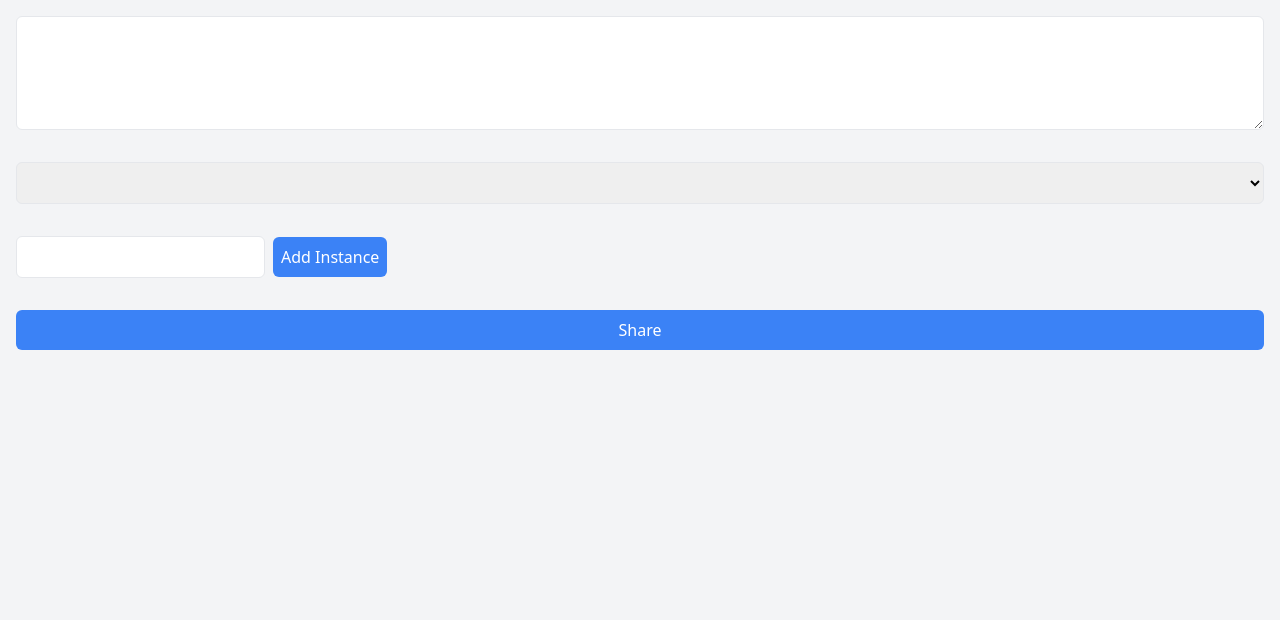
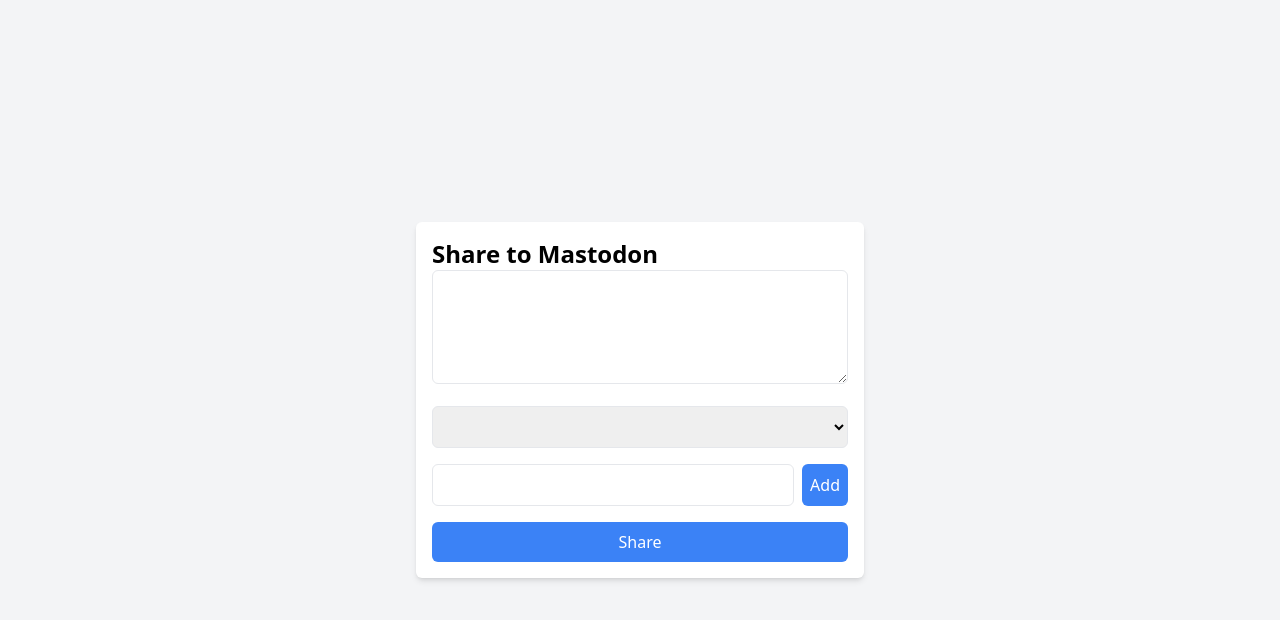
Before and after one commit to naaaaaaaaaaaf/mastoshare, a React (Create React App) app: page /share in a window 1280 px wide. Shown: the top 620 px of the page. Built offline with nearby package versions, Linux system fonts and the light colour scheme.

Commit message:
テキストエリアの中身を編集できないのを修正

```diff
--- a/src/ShareComponent.js
+++ b/src/ShareComponent.js
@@ -70,14 +70,17 @@
     }
 
     return (
-        <div className="flex flex-col min-h-screen bg-gray-100">
+        <div className="flex flex-col items-center justify-center min-h-screen bg-gray-100">
+            <div className="max-w-md w-full bg-white p-4 rounded-md shadow-md">
+                <h1 className="text-2xl font-bold">Share to Mastodon</h1>
                 <textarea
-                className="m-4 p-2 border rounded-md"
+                    className="w-full p-2 border rounded-md"
                     rows={4}
                     value={combinedValue}
+                    onChange={(e) => setCombinedValue(e.target.value)}
                 />
                 <select
-                className="m-4 p-2 border rounded-md"
+                    className="w-full mt-4 p-2 border rounded-md"
                     value={mastodonInstance}
                     onChange={(e) => setMastodonInstance(e.target.value)}
                 >
@@ -87,26 +90,27 @@
                         </option>
                     ))}
                 </select>
-            <div className="m-4">
+                <div className="flex justify-between mt-4">
                     <input
-                    className="p-2 border rounded-md"
+                        className="flex-grow mr-2 p-2 border rounded-md"
                         value={newMastodonInstance}
                         onChange={(e) => setNewMastodonInstance(e.target.value)}
                     />
                     <button
-                    className="ml-2 p-2 bg-blue-500 text-white rounded-md"
+                        className="p-2 bg-blue-500 text-white rounded-md"
                         onClick={handleAddNewInstance}
                     >
-                    Add Instance
+                        Add
                     </button>
+                </div>
                 {addInstanceError && <p className="text-red-500">{addInstanceError}</p>}
-            </div>
                 <button
-                className="m-4 p-2 bg-blue-500 text-white rounded-md"
+                    className="w-full mt-4 p-2 bg-blue-500 text-white rounded-md"
                     onClick={handleShare}
                 >
                     Share
                 </button>
+            </div>
         </div>
 
     );
```
Lines whose indentation alone changed are shown as unchanged.
